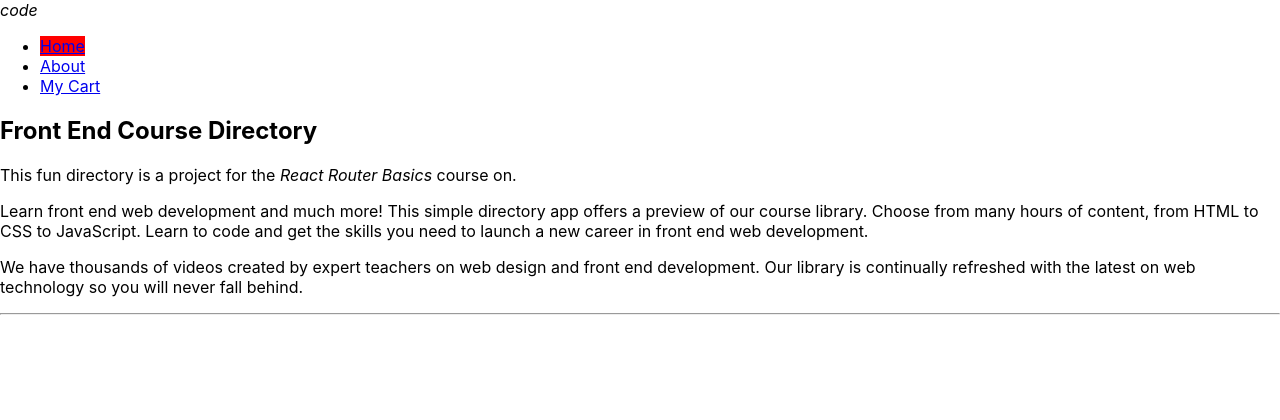
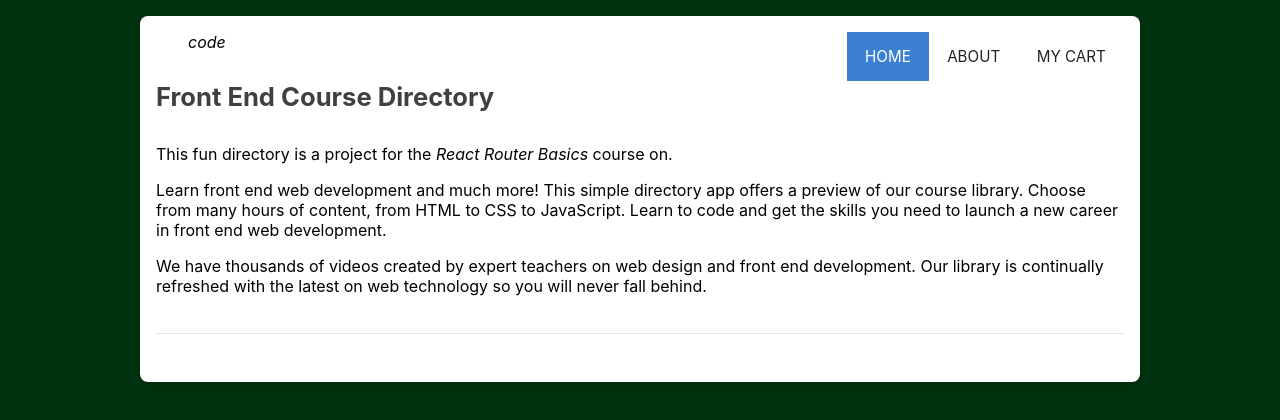
Before and after one commit to Minh-BuiQuang/CSIS3380GroupProject, a React (Create React App) app in the folder react-group-project/: page / in a window 1280 px wide. Shown: the top 420 px of the page. Built offline with nearby package versions, Linux system fonts and the light colour scheme.

Commit message:
Add styling for basic components and classes

```diff
--- a/react-group-project/src/components/App.js
+++ b/react-group-project/src/components/App.js
@@ -8,7 +8,7 @@ import Home from './Home'
 import NotFound from './NotFound'
 function App() {
   return (
-    <div className="App">
+    <div className="App container">
       <Header/>
       <Routes>
         <Route path="/" element={<Home/>}/>
--- a/react-group-project/src/components/Header.js
+++ b/react-group-project/src/components/Header.js
@@ -5,7 +5,7 @@ const Header = () => (
   <header>
     <span className="icn-logo"><i className="material-icons">code</i></span>
     <ul className="main-nav">
-      <li><NavLink to="/" style={({isActive}) => isActive ? {background: 'red'} : undefined}>Home</NavLink></li>
+      <li><NavLink to="/">Home</NavLink></li>
       <li><NavLink to="/about">About</NavLink></li>
       <li><NavLink to="/mycart">My Cart</NavLink></li>
     </ul>
--- a/react-group-project/src/css/index.css
+++ b/react-group-project/src/css/index.css
@@ -1,3 +1,4 @@
+/* Elements styling*/
 body {
   margin: 0;
   font-family: -apple-system, BlinkMacSystemFont, 'Segoe UI', 'Roboto', 'Oxygen',
@@ -5,9 +6,112 @@ body {
     sans-serif;
   -webkit-font-smoothing: antialiased;
   -moz-osx-font-smoothing: grayscale;
+  background: #00310f;
 }
 
 code {
   font-family: source-code-pro, Menlo, Monaco, Consolas, 'Courier New',
     monospace;
 }
+
+
+* {
+  box-sizing: border-box;
+}
+h1,
+h2,
+ul {
+  margin: 0;
+  padding: 0;
+}
+h2 {
+  color: #404040;
+  font-size: 1.6em;
+  margin-bottom: 1.25em;
+}
+ul {
+  list-style-type: none;
+}
+a {
+  text-decoration: none;
+  color: #3b80d1;
+}
+hr {
+  border: 0;
+  height: 0;
+  margin: 2.3em 0 2em 0;
+  border-top: 1px solid rgba(0, 0, 0, .1);
+}
+
+.home a,
+input,
+button {
+  padding: .5em;
+  font-size: .9em;
+  margin-right: 10px;
+  border: none;
+  border-radius: 3px;
+  border: solid 1px #ccc;
+  outline: none;
+}
+button {
+  color: white;
+  background: #4188dc;
+  padding-left: 1em;
+  padding-right: 1em;
+  cursor: pointer;
+  border-color: rgba(0,0,0, .1);
+}
+
+/* layout  styling*/
+
+.container {
+  width: 95%;
+  max-width: 1000px;
+  padding: 1em;
+  margin: 1em auto 2em;
+  background: #fff;
+  border-radius: .5em;
+  box-shadow: 0 3px rgba(0,0,0, .1);
+  overflow: hidden;
+}
+
+.icn-logo {
+  margin-right: auto;
+  padding: 0 2em;
+}
+header,
+.main-nav {
+  display: flex;
+  flex-wrap: wrap;
+}
+.main-nav a {
+  border-left: 3px solid transparent;
+  border-right: 3px solid transparent;
+  padding: 1.25em 1.5em;
+  font-size: .95em;
+  color: #222;
+  text-align: center;
+  text-transform: uppercase;
+  display: block;
+  padding: 1em;
+  transition: .2s;
+}
+.main-nav a:hover {
+  border-color: rgba(0,0,0, .1);
+}
+.main-nav a:hover,
+.main-nav .active {
+  color: #fff;
+  background: #3b80d1;
+}
+
+ul {
+  margin: 0;
+  padding: 0;
+  list-style-type: none;
+}
+
+li {
+  display: inline-block;
+}
```
